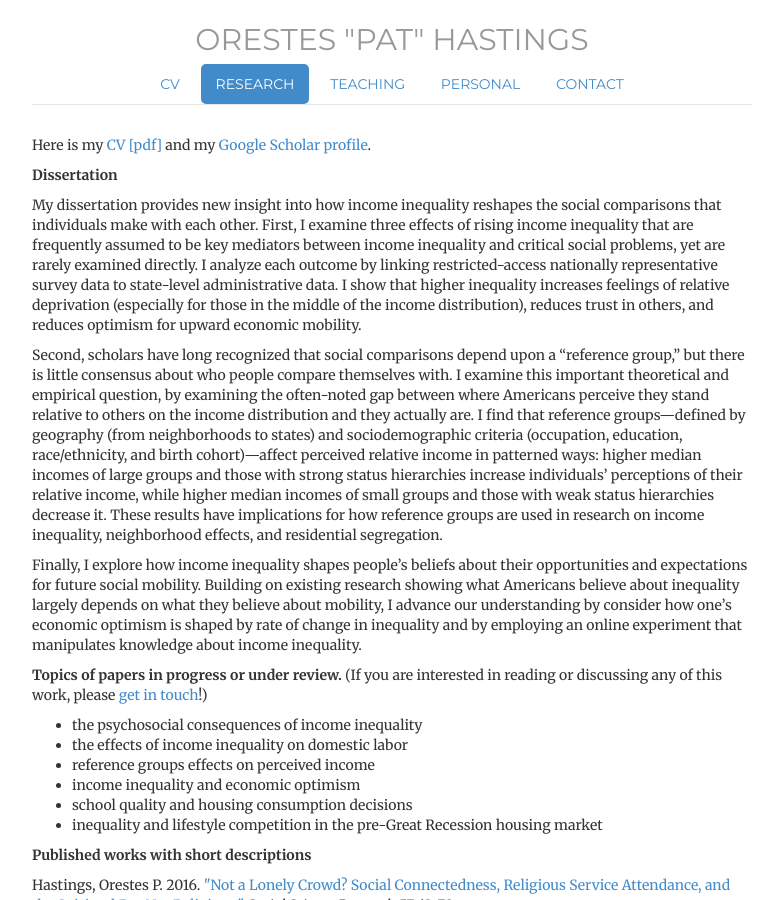
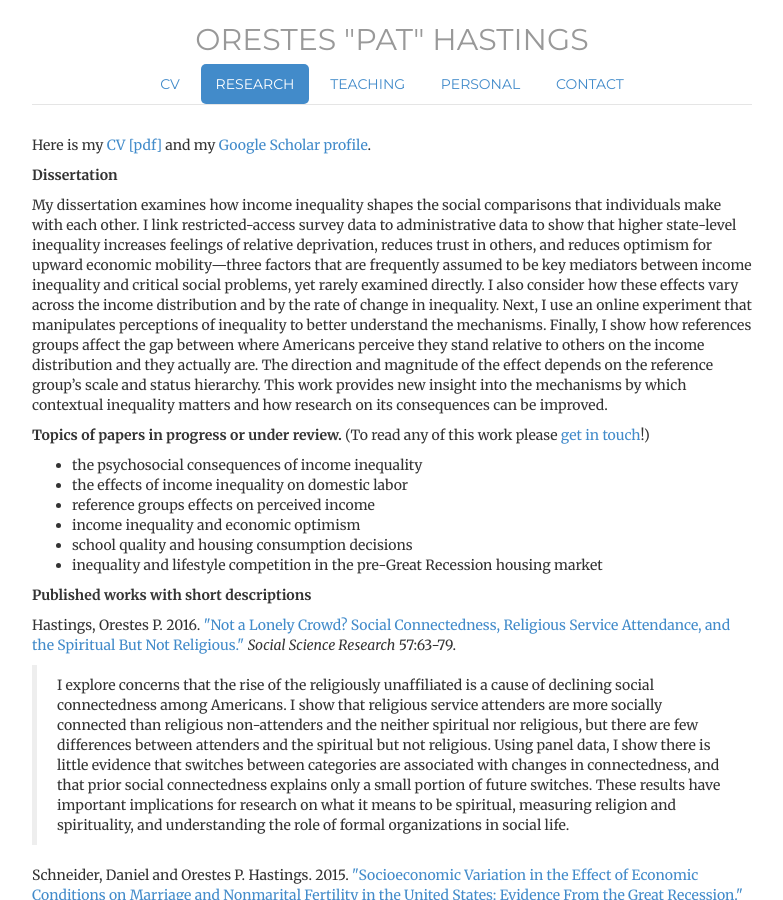
Before and after one commit to ophastings/ophastings.github.io, a Jekyll site: the page built from research/index.html, in a window 1280 px wide and 900 px high. Shown: the whole window, without its empty margins (248-1031 px from the left). Built offline with Jekyll 4.4.1, drawn with Linux system fonts in a browser that asks for light colours; comment, search, counter and statistics services are not loaded.

Commit message:
Update index.html

```diff
--- a/research/index.html
+++ b/research/index.html
@@ -13,16 +13,10 @@ description: Research page of ophastings.com, the website of Orestes Hastings, a
 
 <p><b>Dissertation</b><p>
 
-<p>My dissertation provides new insight into how income inequality reshapes the social comparisons that individuals make with each other. First, I examine three effects of rising income inequality that are frequently assumed to be key mediators between income inequality and critical social problems, yet are rarely examined directly. I analyze each outcome by linking restricted-access nationally representative survey data to state-level administrative data. I show that higher inequality increases feelings of relative deprivation (especially for those in the middle of the income distribution), reduces trust in others, and reduces optimism for upward economic mobility.</p>
-
-<p>Second, scholars have long recognized that social comparisons depend upon a “reference group,” but there is little consensus about who people compare themselves with. I examine this important theoretical and empirical question, by examining the often-noted gap between where Americans perceive they stand relative to others on the income distribution and they actually are. I find that reference groups—defined by geography (from neighborhoods to states) and sociodemographic criteria (occupation, education, race/ethnicity, and birth cohort)—affect perceived relative income in patterned ways: higher median incomes of large groups and those with strong status hierarchies increase individuals’ perceptions of their relative income, while higher median incomes of small groups and those with weak status hierarchies decrease it. These results have implications for how reference groups are used in research on income inequality, neighborhood effects, and residential segregation.</p>
-
-<p>Finally, I explore how income inequality shapes people’s beliefs about their opportunities and expectations for future social mobility. Building on existing research showing what Americans believe about inequality largely depends on what they believe about mobility, I advance our understanding by consider how one’s economic optimism is shaped by rate of change in inequality and by employing an online experiment that manipulates knowledge about income inequality.</p>
-
-
+<p>My dissertation examines how income inequality shapes the social comparisons that individuals make with each other. I link restricted-access survey data to administrative data to show that higher state-level inequality increases feelings of relative deprivation, reduces trust in others, and reduces optimism for upward economic mobility—three factors that are frequently assumed to be key mediators between income inequality and critical social problems, yet rarely examined directly. I also consider how these effects vary across the income distribution and by the rate of change in inequality. Next, I use an online experiment that manipulates perceptions of inequality to better understand the mechanisms. Finally, I show how references groups affect the gap between where Americans perceive they stand relative to others on the income distribution and they actually are. The direction and magnitude of the effect depends on the reference group’s scale and status hierarchy. This work provides new insight into the mechanisms by which contextual inequality matters and how research on its consequences can be improved.</p>
 
 <p><b>Topics of papers in progress or under review.</b>
-(If you are interested in reading or discussing any of this work, please <a href="../contact">get in touch</a>!)</p>
+(To read any of this work please <a href="../contact">get in touch</a>!)</p>
 
 <ul>
 	<li>the psychosocial consequences of income inequality</li>
```
